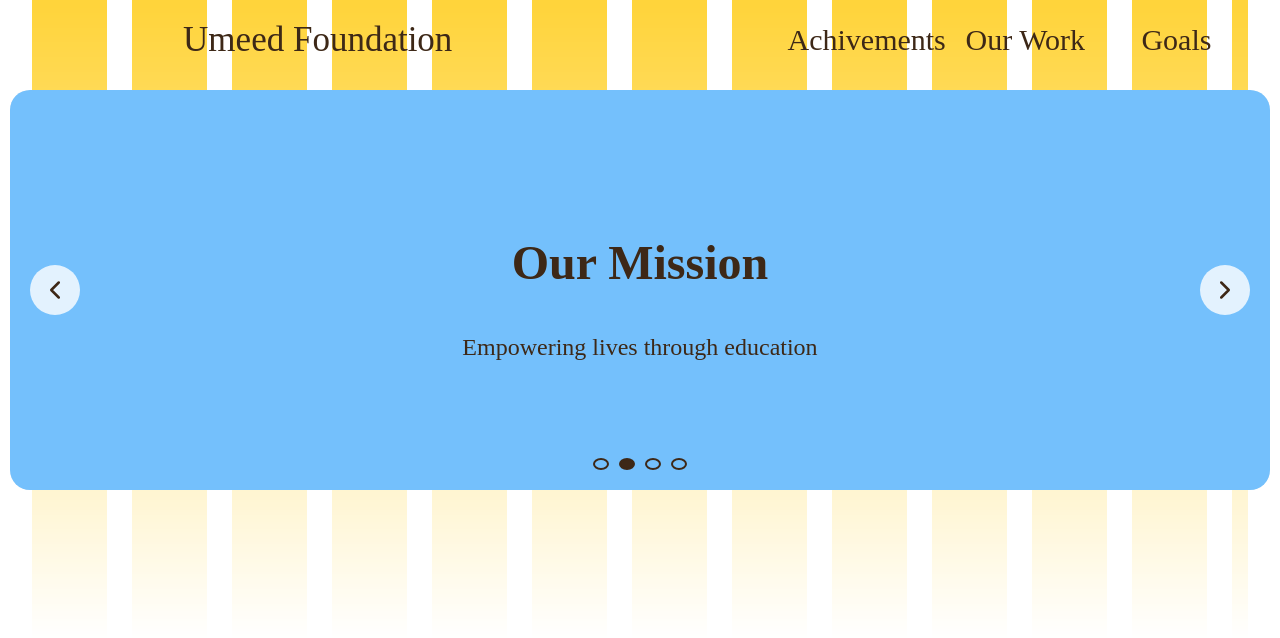
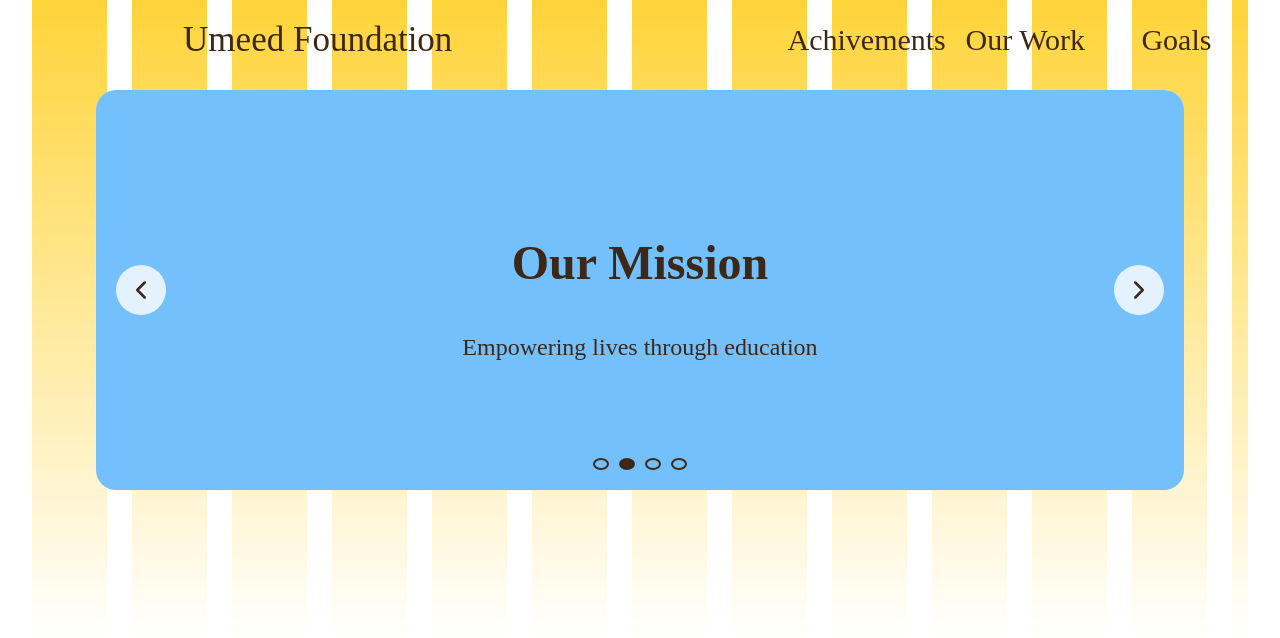
Before and after one commit to liebe1627/umeed, a React (Create React App) app: page / in a window 1280 px wide. Shown: the top 638 px of the page. Built offline with nearby package versions, Linux system fonts and the light colour scheme; a web font is replaced by a local one.

Commit message:
Update the width of the slider

```diff
--- a/src/static/css/public.css
+++ b/src/static/css/public.css
@@ -47,6 +47,7 @@
     height: 100%;
     display: flex;
     flex-direction: column;
+    align-items: center;
 }
 
 /* Header */
@@ -115,6 +116,7 @@
     margin: 10px;
     border-radius: 50px;
     height: 50%;
+    width: 85%;
 }
 
 .sdiv1 {
```
